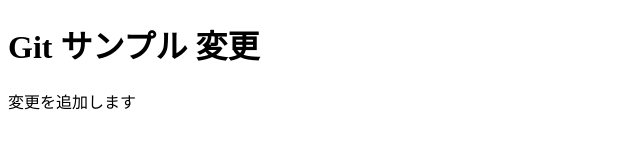
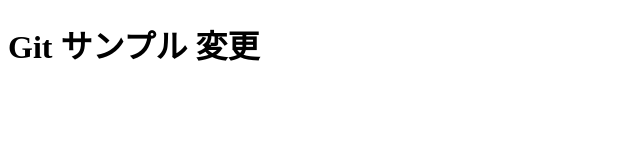
Before and after one commit to Hideki-Kobayashi/sample-repository, a plain HTML site: page index.html in a window 1280 px wide. Shown: the whole page, without its empty margins (0-640 px from the left). Drawn offline with Linux system fonts and the light colour scheme.

Commit message:
余計な記述を削除した

```diff
--- a/index.html
+++ b/index.html
@@ -9,7 +9,6 @@
   <body>
     <main>
       <h1>Git サンプル 変更</h1>
-      <p>変更を追加します</p>
     </main>
   </body>
 </html>
```
Also changed, not shown: 1 other file.
